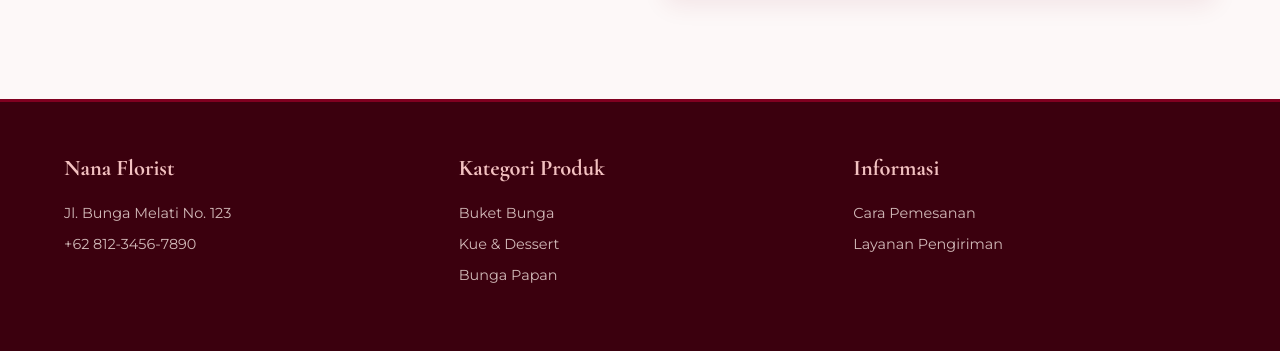
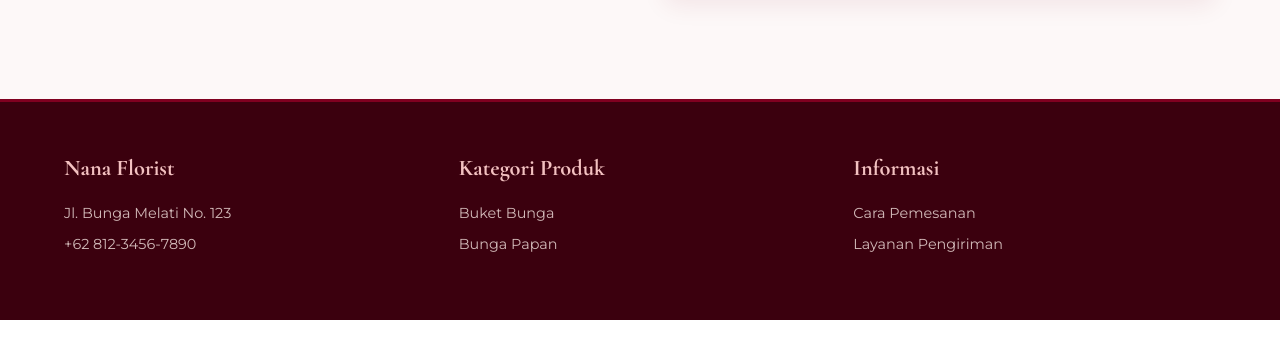
Before and after one commit to triseptiya-r/Projek_tokobunga, a PHP site: page / in a window 1280 px wide. Shown: the part 1774-2125 px from the top of the page. After the commit the page ends 2094 px from the top, so only its background shows below. Run offline with PHP 8.4, Linux system fonts and the light colour scheme; data comes from the database, SQL or seed files in the repository.

Commit message:
upload 3

```diff
--- a/detail.php
+++ b/detail.php
@@ -403,7 +403,7 @@ body {
                 <a href="index.php">Beranda</a>
                 <a href="produk.php" class="active">Katalog</a>
                 <a href="tentang.php">Tentang Kami</a>
-                <a href="kontak.php">Kontak</a>
+
             </nav>
         </div>
     </header>
--- a/index.php
+++ b/index.php
@@ -451,7 +451,7 @@ body {
             <div>
                 <h4>Kategori Produk</h4>
                 <p>Buket Bunga</p>
-                <p>Kue & Dessert</p>
+
                 <p>Bunga Papan</p>
             </div>
             <div>
```
